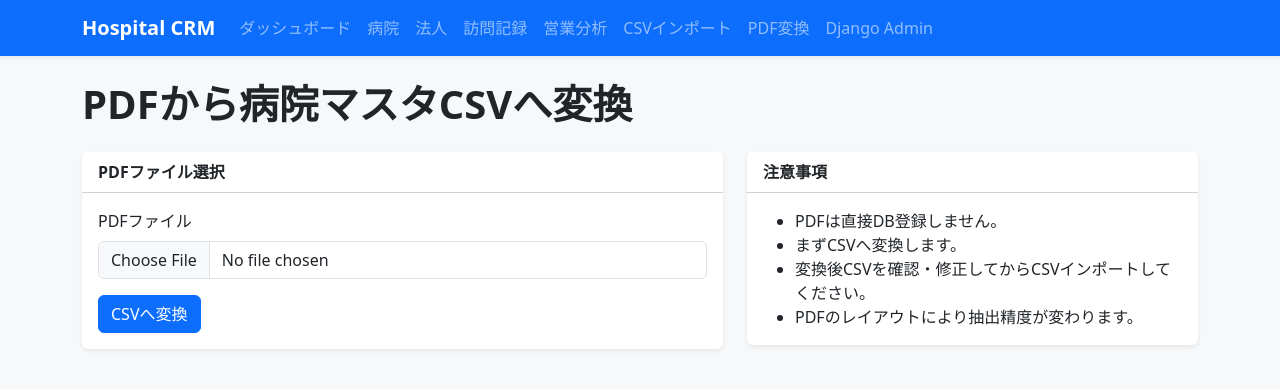
After one commit to assistviara/hospital-crm, a Django app: page /importer/hospitals/pdf/ in a window 1280 px wide. The commit adds this page. Shown: the top 389 px of the page. Run offline with Django 5.2, Linux system fonts and the light colour scheme.

Commit message:
PDFアップロード変換画面を実装

```diff
--- a/apps/importer/forms.py
+++ b/apps/importer/forms.py
@@ -16,3 +16,18 @@ class HospitalCSVImportForm(forms.Form):
             raise forms.ValidationError("空のCSVファイルはアップロードできません。")
 
         return csv_file
+
+
+class HospitalPDFConvertForm(forms.Form):
+    pdf_file = forms.FileField(label="PDFファイル")
+
+    def clean_pdf_file(self):
+        pdf_file = self.cleaned_data["pdf_file"]
+
+        if Path(pdf_file.name).suffix.lower() != ".pdf":
+            raise forms.ValidationError("PDFファイルを選択してください。")
+
+        if pdf_file.size == 0:
+            raise forms.ValidationError("空のPDFファイルはアップロードできません。")
+
+        return pdf_file
--- a/apps/importer/urls.py
+++ b/apps/importer/urls.py
@@ -6,4 +6,5 @@ app_name = "importer"
 
 urlpatterns = [
     path("hospitals/csv/", views.hospital_csv_import, name="hospital_csv_import"),
+    path("hospitals/pdf/", views.hospital_pdf_convert, name="hospital_pdf_convert"),
 ]
--- a/apps/importer/views.py
+++ b/apps/importer/views.py
@@ -4,7 +4,8 @@ from uuid import uuid4
 from django.conf import settings
 from django.shortcuts import render
 
-from apps.importer.forms import HospitalCSVImportForm
+from apps.importer.forms import HospitalCSVImportForm, HospitalPDFConvertForm
+from apps.importer.pdf_services import HospitalPDFToCSVService
 from apps.importer.services import HospitalImportService
 
 
@@ -36,3 +37,59 @@ def hospital_csv_import(request):
         "template_path": "import_templates/hospital_master_template.csv",
     }
     return render(request, "importer/hospital_csv_import.html", context)
+
+
+def hospital_pdf_convert(request):
+    result = None
+    preview_hospital_names = []
+    output_csv_path = "converted_csv/hospital_from_pdf.csv"
+
+    if request.method == "POST":
+        form = HospitalPDFConvertForm(request.POST, request.FILES)
+        if form.is_valid():
+            uploaded_file = form.cleaned_data["pdf_file"]
+            import_dir = settings.BASE_DIR / "media" / "imports"
+            import_dir.mkdir(parents=True, exist_ok=True)
+            temp_path = import_dir / f"hospital_pdf_{uuid4().hex}.pdf"
+            output_path = settings.BASE_DIR / output_csv_path
+
+            try:
+                with temp_path.open("wb") as destination:
+                    for chunk in uploaded_file.chunks():
+                        destination.write(chunk)
+
+                result = HospitalPDFToCSVService.convert_pdf_to_csv(temp_path, output_path)
+                preview_hospital_names = _get_csv_hospital_name_preview(output_path)
+            except Exception as exc:
+                result = {
+                    "output_csv_path": str(output_path),
+                    "exported": 0,
+                    "errors": [str(exc)],
+                }
+            finally:
+                Path(temp_path).unlink(missing_ok=True)
+    else:
+        form = HospitalPDFConvertForm()
+
+    context = {
+        "form": form,
+        "result": result,
+        "preview_hospital_names": preview_hospital_names,
+        "output_csv_path": output_csv_path,
+    }
+    return render(request, "importer/hospital_pdf_convert.html", context)
+
+
+def _get_csv_hospital_name_preview(csv_path):
+    import csv
+
+    preview = []
+    with Path(csv_path).open("r", encoding="utf-8-sig", newline="") as csv_file:
+        reader = csv.DictReader(csv_file)
+        for row in reader:
+            hospital_name = (row.get("hospital_name") or "").strip()
+            if hospital_name:
+                preview.append(hospital_name)
+            if len(preview) >= 5:
+                break
+    return preview
--- a/templates/base.html
+++ b/templates/base.html
@@ -51,7 +51,8 @@
                     <li class="nav-item"><a class="nav-link" href="{% url 'corporations:corporation_list' %}">法人</a></li>
                     <li class="nav-item"><a class="nav-link" href="{% url 'visits:visit_list' %}">訪問記録</a></li>
                     <li class="nav-item"><a class="nav-link" href="{% url 'analytics:analytics_list' %}">営業分析</a></li>
-                    <li class="nav-item"><a class="nav-link" href="{% url 'importer:hospital_csv_import' %}">インポート</a></li>
+                    <li class="nav-item"><a class="nav-link" href="{% url 'importer:hospital_csv_import' %}">CSVインポート</a></li>
+                    <li class="nav-item"><a class="nav-link" href="{% url 'importer:hospital_pdf_convert' %}">PDF変換</a></li>
                     <li class="nav-item"><a class="nav-link" href="{% url 'admin:index' %}">Django Admin</a></li>
                 </ul>
             </div>
--- /dev/null
+++ b/templates/importer/hospital_pdf_convert.html
@@ -0,0 +1,103 @@
+{% extends "base.html" %}
+
+{% block title %}PDFから病院マスタCSVへ変換 | Hospital CRM{% endblock %}
+
+{% block content %}
+<h1 class="page-title">PDFから病院マスタCSVへ変換</h1>
+
+<div class="row g-4">
+    <div class="col-12 col-lg-7">
+        <div class="card border-0 shadow-sm">
+            <div class="card-header bg-white fw-bold">PDFファイル選択</div>
+            <div class="card-body">
+                <form method="post" enctype="multipart/form-data">
+                    {% csrf_token %}
+
+                    {% if form.non_field_errors %}
+                    <div class="alert alert-danger">
+                        {{ form.non_field_errors }}
+                    </div>
+                    {% endif %}
+
+                    <div class="mb-3">
+                        <label class="form-label" for="{{ form.pdf_file.id_for_label }}">PDFファイル</label>
+                        <input type="file" name="{{ form.pdf_file.html_name }}" id="{{ form.pdf_file.id_for_label }}" class="form-control" accept=".pdf" required>
+                        {% if form.pdf_file.errors %}
+                        <div class="text-danger small mt-2">{{ form.pdf_file.errors }}</div>
+                        {% endif %}
+                    </div>
+
+                    <button type="submit" class="btn btn-primary">CSVへ変換</button>
+                </form>
+            </div>
+        </div>
+    </div>
+
+    <div class="col-12 col-lg-5">
+        <div class="card border-0 shadow-sm">
+            <div class="card-header bg-white fw-bold">注意事項</div>
+            <div class="card-body">
+                <ul class="mb-0">
+                    <li>PDFは直接DB登録しません。</li>
+                    <li>まずCSVへ変換します。</li>
+                    <li>変換後CSVを確認・修正してからCSVインポートしてください。</li>
+                    <li>PDFのレイアウトにより抽出精度が変わります。</li>
+                </ul>
+            </div>
+        </div>
+    </div>
+
+    {% if result %}
+    <div class="col-12">
+        <div class="card border-0 shadow-sm">
+            <div class="card-header bg-white fw-bold">変換結果</div>
+            <div class="card-body">
+                <div class="row g-3 mb-4">
+                    <div class="col-12 col-md-4">
+                        <div class="border rounded p-3 bg-light">
+                            <div class="text-muted small">変換件数</div>
+                            <div class="fs-4 fw-bold">{{ result.exported|default:"0" }}</div>
+                        </div>
+                    </div>
+                    <div class="col-12 col-md-8">
+                        <div class="border rounded p-3 bg-light">
+                            <div class="text-muted small">出力CSVパス</div>
+                            <code>{{ output_csv_path }}</code>
+                        </div>
+                    </div>
+                </div>
+
+                <h2 class="h5">先頭5件の病院名</h2>
+                {% if preview_hospital_names %}
+                <ol>
+                    {% for hospital_name in preview_hospital_names %}
+                    <li>{{ hospital_name }}</li>
+                    {% endfor %}
+                </ol>
+                {% else %}
+                <p class="text-muted">病院名候補はありません。</p>
+                {% endif %}
+
+                {% if result.errors %}
+                <div class="alert alert-danger">
+                    <div class="fw-bold">エラー内容</div>
+                    <ul class="mb-0">
+                        {% for error in result.errors %}
+                        <li>{{ error }}</li>
+                        {% endfor %}
+                    </ul>
+                </div>
+                {% else %}
+                <div class="alert alert-success">変換が完了しました。</div>
+                {% endif %}
+
+                <div class="alert alert-info mb-0">
+                    次の手順: CSVを確認・修正してからインポートしてください。
+                    <a class="btn btn-sm btn-outline-primary ms-2" href="{% url 'importer:hospital_csv_import' %}">CSVインポート画面へ</a>
+                </div>
+            </div>
+        </div>
+    </div>
+    {% endif %}
+</div>
+{% endblock %}
```
Also changed, not shown: README.md.
